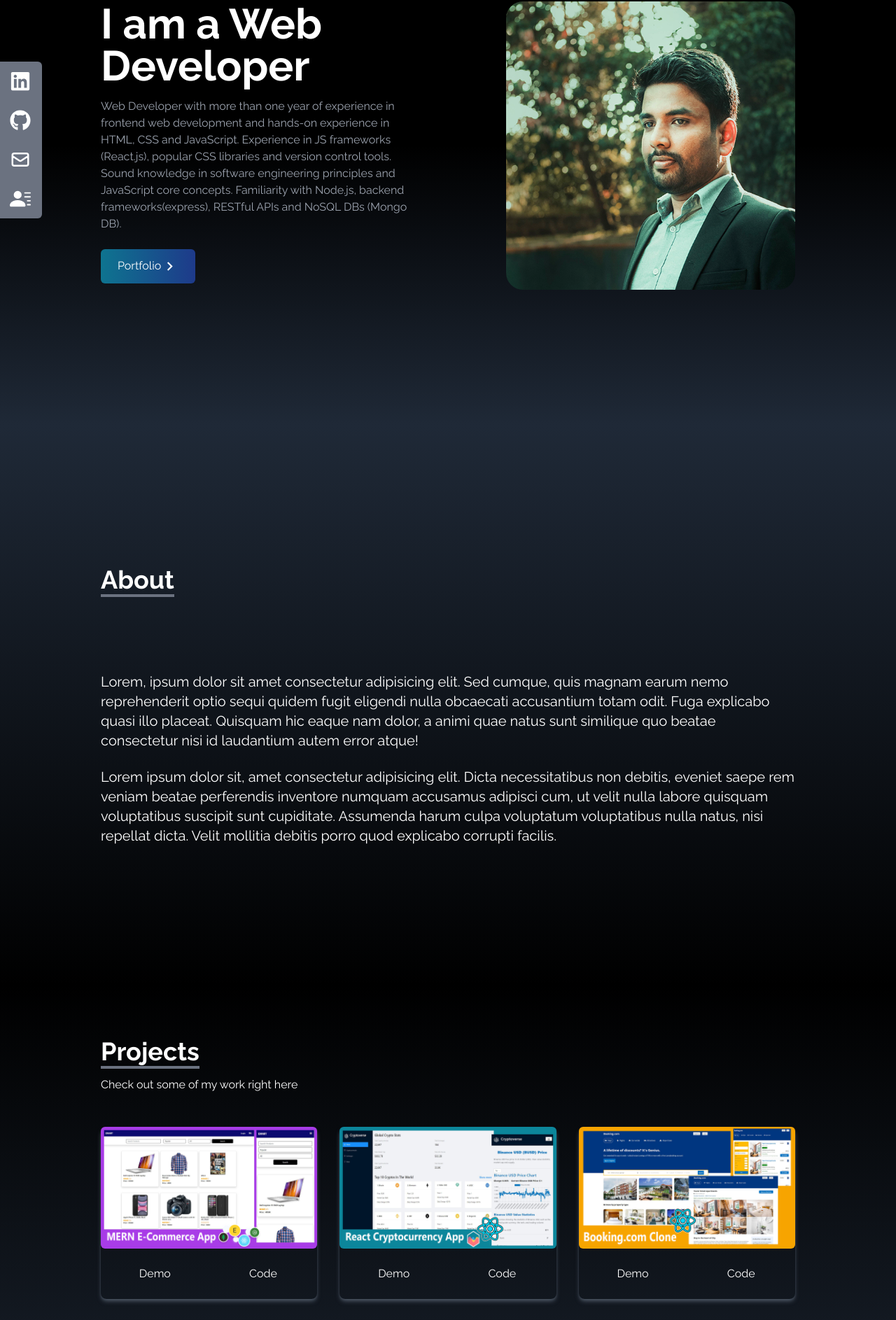
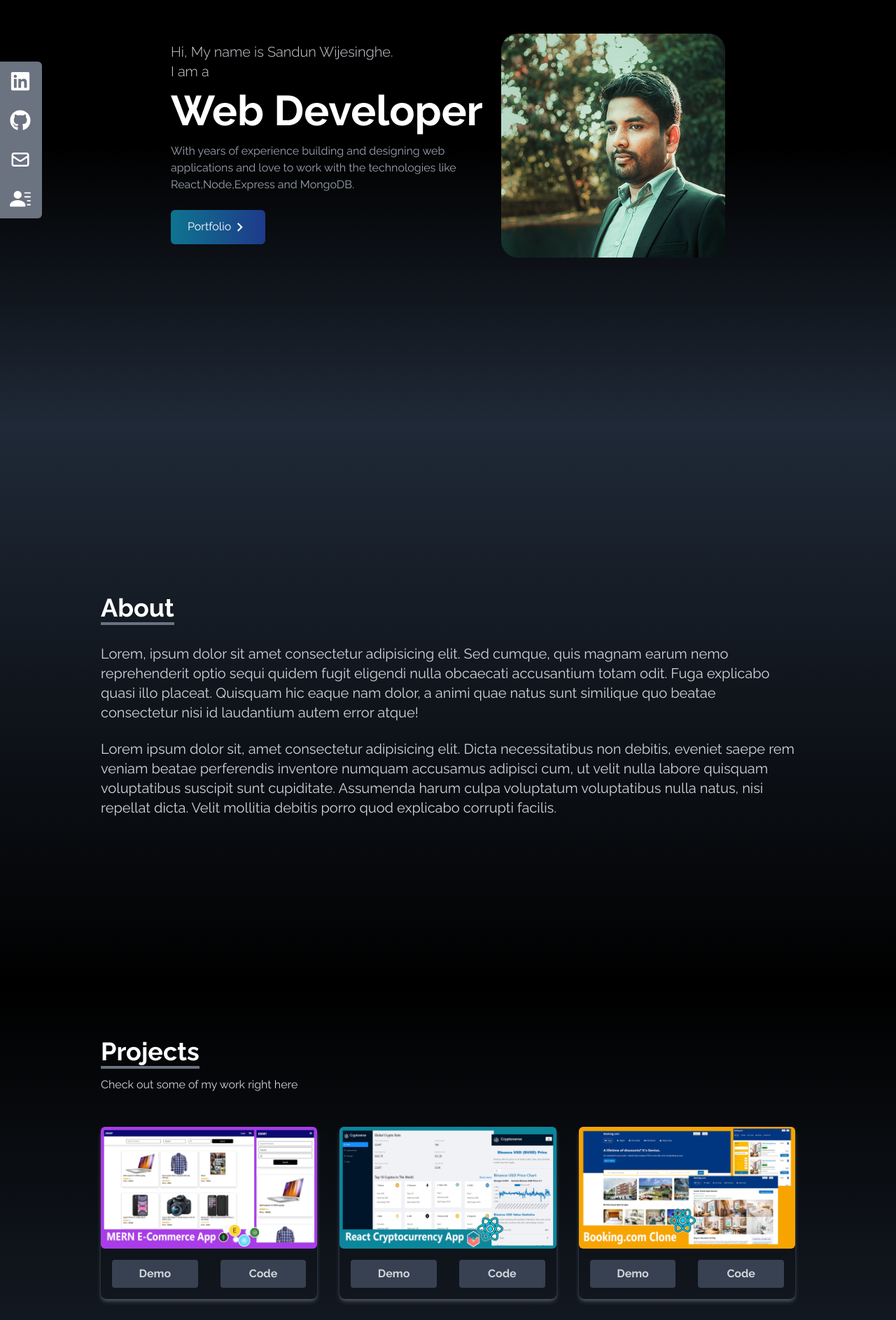
Before and after one commit to sandunwijesinghe/my-portfolio, a React (Create React App) app: page / in a window 1280 px wide. Shown: the part 192-2078 px from the top of the page at 70% size. Built offline with nearby package versions, Linux system fonts and the light colour scheme.

Commit message:
changed some stylings

```diff
--- a/package.json
+++ b/package.json
@@ -9,6 +9,7 @@
     "react": "^18.2.0",
     "react-dom": "^18.2.0",
     "react-icons": "^4.7.1",
+    "react-router-dom": "^6.6.1",
     "react-scripts": "5.0.1",
     "react-scroll": "^1.8.9",
     "web-vitals": "^2.1.4"
--- a/src/components/About.jsx
+++ b/src/components/About.jsx
@@ -2,12 +2,12 @@ import React from "react";
 
 const About = () => {
   return (
-    <div name="about" className="w-full h-screen bg-gradient-to-b from-gray-800 to-black text-white">
+    <div name="about" className="w-full h-screen bg-gradient-to-b from-gray-800 to-black ">
       <div className="max-w-screen-lg p-4 mx-auto flex flex-col justify-center w-full h-full">
         <div className="pb-8">
-          <p className="text-4xl font-bold inline border-b-4 border-gray-500">About</p>
+          <p className="text-4xl font-bold inline border-b-4 border-gray-500 text-white">About</p>
         </div>
-        <p className="text-xl mt-20">
+        <p className="text-xl text-gray-300">
           Lorem, ipsum dolor sit amet consectetur adipisicing elit. Sed cumque,
           quis magnam earum nemo reprehenderit optio sequi quidem fugit eligendi
           nulla obcaecati accusantium totam odit. Fuga explicabo quasi illo
@@ -16,7 +16,7 @@ const About = () => {
         </p>
         <br />
 
-        <p className="text-xl">
+        <p className="text-xl text-gray-300">
           Lorem ipsum dolor sit, amet consectetur adipisicing elit. Dicta
           necessitatibus non debitis, eveniet saepe rem veniam beatae
           perferendis inventore numquam accusamus adipisci cum, ut velit nulla
--- a/src/components/Contact.jsx
+++ b/src/components/Contact.jsx
@@ -4,11 +4,11 @@ const Contact = () => {
   return (
     <div
       name="contact"
-      className="w-full h-full bg-gradient-to-b from-black to-gray-800 p-4 text-white"
+      className="w-full h-full bg-gradient-to-b from-black to-gray-800 p-4 text-gray-300"
     >
       <div className="flex flex-col p-4 justify-center max-w-screen-lg mx-auto h-full">
         <div className="pb-8">
-          <p className="text-4xl font-bold inline border-b-4 border-gray-500">Contact</p>
+          <p className="text-4xl font-bold inline border-b-4 border-gray-500 text-white">Contact</p>
           <p className="py-6">Submit the form below to get in touch with me.</p>
         </div>
 
@@ -18,19 +18,19 @@ const Contact = () => {
               type="text"
               name="name"
               placeholder="Enter your name"
-              className="p-2 bg-transparent border-2 rounded-md text-white focus:outline-none"
+              className="p-2 bg-transparent border-2 rounded-md text-gray-300 focus:outline-none"
             />
             <input
               type="text"
               name="email"
               placeholder="Enter your email"
-              className="p-2 bg-transparent border-2 rounded-md text-white focus:outline-none"
+              className="p-2 bg-transparent border-2 rounded-md text-gray-300 focus:outline-none"
             />
             <textarea
               name="message"
               rows="10"
               placeholder="Type message"
-              className="p-2 bg-transparent border-2 rounded-md text-white focus:outline-none"
+              className="p-2 bg-transparent border-2 rounded-md text-gray-300 focus:outline-none"
             ></textarea>
             <button className=" text-white  px-6 py-3 my-8 mx-auto flex items-center rounded-md bg-gradient-to-r from-cyan-700 to-blue-900 cursor-pointer hover:scale-110 duration-300">
               Let's talk
--- a/src/components/Home.jsx
+++ b/src/components/Home.jsx
@@ -9,34 +9,37 @@ const Home = () => {
       name="home"
       className="h-screen w-full bg-gradient-to-b from-black via-black to-gray-800  text-white"
     >
-      <div className="max-w-screen-lg mx-auto flex flex-col items-center justify-center h-full px-4 md:flex-row">
+      <div className="max-w-screen-lg mx-auto flex flex-col items-center justify-center h-full px-4 gap-6 md:flex-row">
         <div className="flex flex-col justify-center h-full ">
-          <h2 className="text-4xl sm:text-6xl font-bold ">
-            {" "}
-            I am a Web Developer
-          </h2>
+          <p className=" max-w-md mb-3 text-lg font-light text-gray-300 md:text-xl dark:text-gray-400">
+            Hi, My name is Sandun Wijesinghe.
+            <br /> I am a
+          </p>
+          <h2 className="text-4xl sm:text-6xl font-bold ">Web Developer</h2>
           <p className="text-gray-400 py-4 max-w-md">
-            Web Developer with more than one year of experience in frontend web
-            development and hands-on experience in HTML, CSS and JavaScript.
-            Experience in JS frameworks (React.js), popular CSS libraries and
-            version control tools. Sound knowledge in software engineering
-            principles and JavaScript core concepts. Familiarity with Node.js,
-            backend frameworks(express), RESTful APIs and NoSQL DBs (Mongo DB).
+            With years of experience building and designing web applications and
+            love to work with the technologies like React,Node,Express and
+            MongoDB.
           </p>
           <div>
-            <Link to="projects" smooth duration={500}  className="group text-white w-fit px-6 py-3 my-2 flex items-center rounded-md bg-gradient-to-r from-cyan-700 to-blue-900 cursor-pointer" >
+            <Link
+              to="projects"
+              smooth
+              duration={500}
+              className="group text-white w-fit px-6 py-3 my-2 flex items-center rounded-md bg-gradient-to-r from-cyan-700 to-blue-900 cursor-pointer"
+            >
               Portfolio
               <span className="group-hover:rotate-90 duration-300">
                 <MdOutlineKeyboardArrowRight size={25} />
               </span>
-            </Link >
+            </Link>
           </div>
         </div>
         <div>
           <img
             src={heroImage}
             alt="my pic"
-            className="rounded-3xl max-w-md mx-auto w-2/3 md:w-full"
+            className="rounded-3xl md:max-w-xs  w-2/3 md:w-full mx-auto "
           />
         </div>
       </div>
--- a/src/components/Projects.jsx
+++ b/src/components/Projects.jsx
@@ -7,51 +7,54 @@ import todoApp from "../assets/portfolio/todoApp.jpg";
 import whatsappClone from "../assets/portfolio/whatsappClone.jpg";
 
 const Portfolio = () => {
-
   const portfolos = [
     {
       id: 1,
       src: ecomApp,
-
+      href:"https://github.com/sandunwijes/my-portfolio"
     },
     {
       id: 2,
       src: cryptoApp,
+      href:"https://github.com/sandunwijes/my-portfolio"
     },
     {
       id: 3,
       src: bookingCom,
+      href:"https://github.com/sandunwijes/my-portfolio"
     },
     {
       id: 4,
       src: reduxShoppingCart,
+      href:"https://github.com/sandunwijes/my-portfolio"
     },
     {
       id: 5,
       src: todoApp,
+      href:"https://github.com/sandunwijes/my-portfolio"
     },
     {
       id: 6,
       src: whatsappClone,
+      href:"https://github.com/sandunwijes/my-portfolio"
     },
   ];
 
   return (
     <div
       name="projects"
-      className="bg-gradient-to-b from-black to-gray-800 w-full text-white md:h-screen"
+      className="bg-gradient-to-b from-black to-gray-800 w-full  text-gray-300 md:h-screen"
     >
       <div className="max-w-screen-lg p-4 mx-auto flex flex-col justify-center w-full h-full">
         <div className="pb-8">
-          <p className="text-4xl font-bold inline border-b-4 border-gray-500">
+          <p className="text-4xl font-bold inline border-b-4 border-gray-500 text-white">
             Projects
           </p>
           <p className="py-4">Check out some of my work right here</p>
         </div>
 
-
         <div className="grid sm:grid-cols-2 md:grid-cols-3 gap-8 px-12 sm:px-0">
-          {portfolos.map(({ id, src }) => {
+          {portfolos.map(({ id, src, href }) => {
             return (
               <div key={id} className="shadow-md shadow-gray-600 rounded-lg">
                 <img
@@ -60,10 +63,10 @@ const Portfolio = () => {
                   className="rounded-md duration-200 hover:scale-105"
                 />
                 <div className="flex items-center justify-center">
-                  <button  className="w-1/2 px-6 py-2 m-4 duration-200 hover:scale-105">
+                  <button className="w-1/2 px-6 py-2 m-4 duration-200 hover:scale-105 bg-gray-700 hover:bg-gray-600 text-gray-300 font-bold rounded" >
                     Demo
                   </button>
-                  <button className="w-1/2 px-6 py-2 m-4 duration-200 hover:scale-105">
+                  <button className="w-1/2 px-6 py-2 m-4 duration-200 hover:scale-105 bg-gray-700 hover:bg-gray-600 text-gray-300 font-bold rounded">
                     Code
                   </button>
                 </div>
--- a/src/components/Technologies.jsx
+++ b/src/components/Technologies.jsx
@@ -115,9 +115,9 @@ const Technologies = () => {
       name="technologies"
       className="bg-gradient-to-b from-gray-800 to-black w-full h-full"
     >
-      <div className="max-w-screen-lg mx-auto p-4 flex flex-col justify-center w-full h-full text-white">
+      <div className="max-w-screen-lg mx-auto p-4 flex flex-col justify-center w-full h-full text-gray-300">
         <div>
-          <p className="text-4xl font-bold border-b-4 border-gray-500 p-2 inline">
+          <p className="text-4xl font-bold border-b-4 border-gray-500 p-2 inline text-white">
             Technologies
           </p>
           <p className="py-6">These are the technologies I've worked with</p>
```
Also changed, not shown: 1 other file (tests, documents, lock files or other folders).
